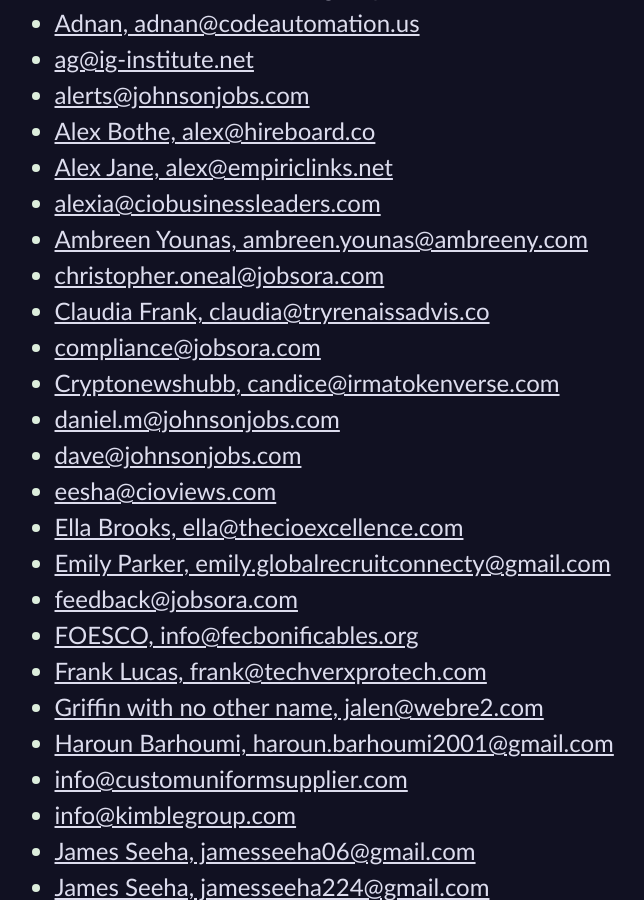
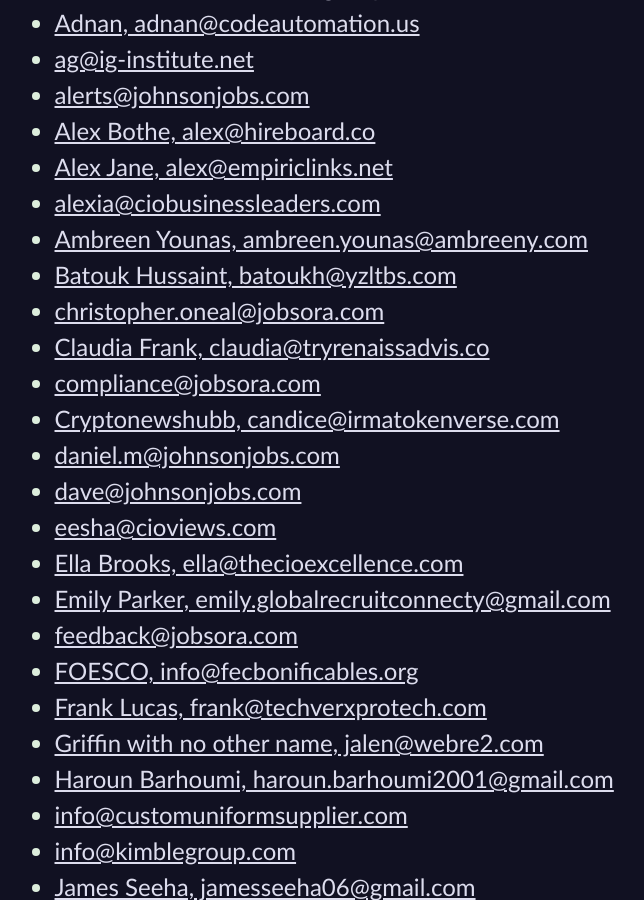
Before and after one commit to CodosaurusLLC/CodosaurusLLC.github.io, a Jekyll site: the page built from spambait.md, in a window 1280 px wide and 900 px high, scrolled down 333 px. Shown: the whole window, without its empty margins (45-689 px from the left). Built offline with Jekyll 4.4.1, drawn with Linux system fonts in a browser that asks for light colours; our own code applies the rules of GitHub Pages for plain Markdown files.

Commit message:
add spammer

```diff
--- a/spambait.md
+++ b/spambait.md
@@ -11,6 +11,7 @@
 - [Alex Jane, alex@empiriclinks.net](mailto:alex@empiriclinks.net)
 - [alexia@ciobusinessleaders.com](mailto:alexia@ciobusinessleaders.com)
 - [Ambreen Younas, ambreen.younas@ambreeny.com](mailto:ambreen.younas@ambreeny.com)
+- [Batouk Hussaint, batoukh@yzltbs.com](mailto:batoukh@yzltbs.com)
 - [christopher.oneal@jobsora.com](mailto:christopher.oneal@jobsora.com)
 - [Claudia Frank, claudia@tryrenaissadvis.co](mailto:claudia@tryrenaissadvis.co)
 - [compliance@jobsora.com](mailto:compliance@jobsora.com)
```
